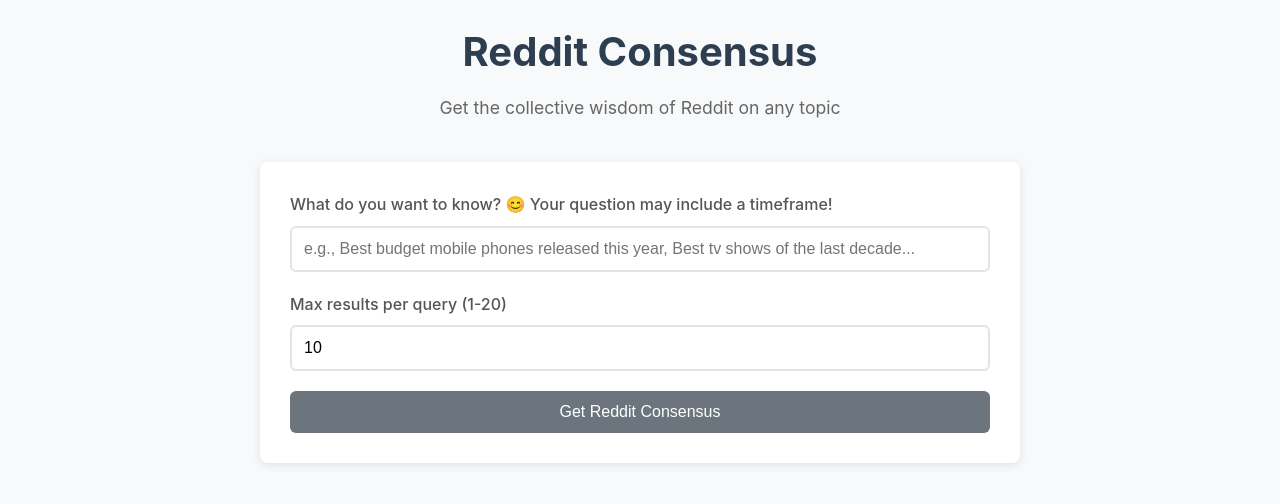
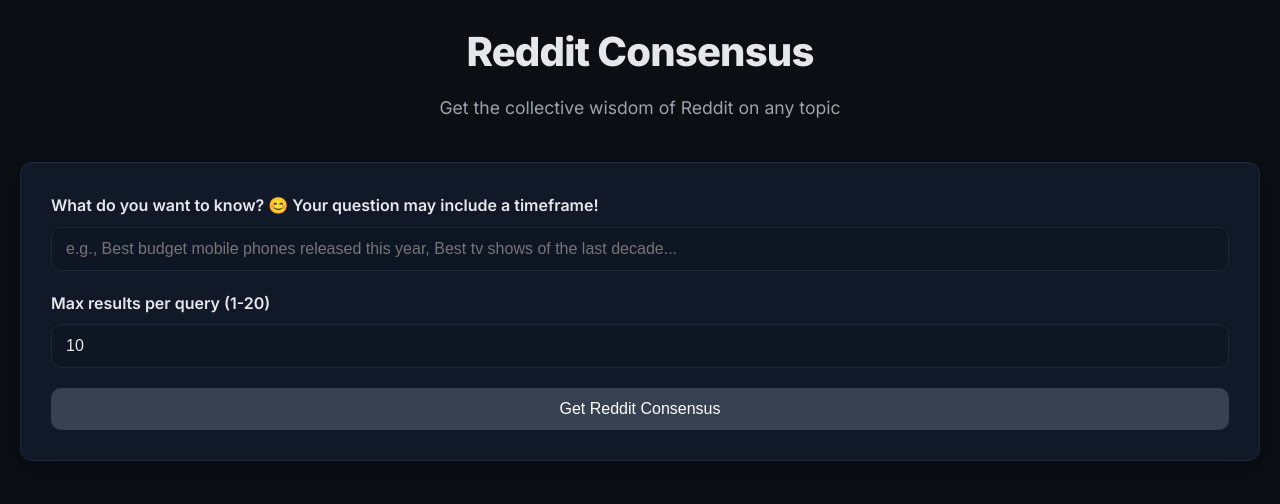
Before and after one commit to adityakamath1997/RedditConsensus, a React (Create React App) app in the folder frontend/: page / in a window 1280 px wide. Shown: the top 504 px of the page. Built offline with nearby package versions, Linux system fonts and the light colour scheme; the HTML template or start-up script is replaced by a standard one.

Commit message:
Frontend changes

```diff
--- a/frontend/package.json
+++ b/frontend/package.json
@@ -5,7 +5,9 @@
   "dependencies": {
     "react": "^18.2.0",
     "react-dom": "^18.2.0",
-    "axios": "^1.6.0"
+    "axios": "^1.6.0",
+    "react-markdown": "^9.0.1",
+    "remark-gfm": "^4.0.0"
   },
   "scripts": {
     "start": "react-scripts start",
--- a/frontend/src/index.css
+++ b/frontend/src/index.css
@@ -1,18 +1,33 @@
+@import url('https://fonts.googleapis.com/css2?family=Inter:wght@400;600;800&display=swap');
+
 * {
   margin: 0;
   padding: 0;
   box-sizing: border-box;
 }
 
+:root {
+  --bg: #0b0f14;
+  --panel: #111827;
+  --panel-soft: #0f1623;
+  --text: #e5e7eb;
+  --text-dim: #9ca3af;
+  --border: #1f2937;
+  --accent: #7c3aed;
+  --accent-2: #06b6d4;
+  --success: #10b981;
+  --danger: #ef4444;
+}
+
 body {
-  font-family: -apple-system, BlinkMacSystemFont, 'Segoe UI', 'Roboto', sans-serif;
+  font-family: 'Inter', -apple-system, BlinkMacSystemFont, 'Segoe UI', 'Roboto', sans-serif;
   line-height: 1.6;
-  color: #333;
-  background-color: #f8f9fa;
+  color: var(--text);
+  background-color: var(--bg);
 }
 
 .container {
-  max-width: 800px;
+  max-width: 1440px;
   margin: 0 auto;
   padding: 20px;
 }
@@ -23,22 +38,24 @@
 }
 
 .header h1 {
-  color: #2c3e50;
+  color: var(--text);
   font-size: 2.5rem;
   margin-bottom: 10px;
+  letter-spacing: -0.02em;
 }
 
 .header p {
-  color: #666;
+  color: var(--text-dim);
   font-size: 1.1rem;
 }
 
 .search-form {
-  background: white;
+  background: var(--panel);
   padding: 30px;
-  border-radius: 8px;
-  box-shadow: 0 2px 10px rgba(0,0,0,0.1);
+  border-radius: 12px;
+  box-shadow: 0 10px 30px rgba(0,0,0,0.35), inset 0 1px 0 rgba(255,255,255,0.02);
   margin-bottom: 30px;
+  border: 1px solid var(--border);
 }
 
 .form-group {
@@ -48,79 +65,96 @@
 .form-group label {
   display: block;
   margin-bottom: 8px;
-  font-weight: 500;
-  color: #555;
+  font-weight: 600;
+  color: var(--text);
 }
 
 .form-group input,
 .form-group select {
   width: 100%;
-  padding: 12px;
-  border: 2px solid #e1e5e9;
-  border-radius: 6px;
+  padding: 12px 14px;
+  border: 1px solid var(--border);
+  background: var(--panel-soft);
+  color: var(--text);
+  border-radius: 10px;
   font-size: 16px;
-  transition: border-color 0.3s ease;
+  transition: border-color 0.2s ease, box-shadow 0.2s ease;
 }
 
 .form-group input:focus,
 .form-group select:focus {
   outline: none;
-  border-color: #007bff;
+  border-color: var(--accent);
+  box-shadow: 0 0 0 3px rgba(124,58,237,0.25);
 }
 
 .submit-btn {
-  background: #007bff;
+  background: linear-gradient(135deg, var(--accent), var(--accent-2));
   color: white;
   padding: 12px 30px;
   border: none;
-  border-radius: 6px;
+  border-radius: 10px;
   font-size: 16px;
   cursor: pointer;
-  transition: background-color 0.3s ease;
+  transition: transform 0.08s ease, filter 0.2s ease;
   width: 100%;
 }
 
 .submit-btn:hover:not(:disabled) {
-  background: #0056b3;
+  filter: brightness(1.1);
 }
 
 .submit-btn:disabled {
-  background: #6c757d;
+  background: #374151;
   cursor: not-allowed;
 }
 
 .loading {
   text-align: center;
   padding: 40px;
-  color: #666;
+  color: var(--text-dim);
 }
 
 .results {
-  background: white;
+  background: var(--panel);
   padding: 30px;
-  border-radius: 8px;
-  box-shadow: 0 2px 10px rgba(0,0,0,0.1);
+  border-radius: 12px;
+  box-shadow: 0 10px 30px rgba(0,0,0,0.35), inset 0 1px 0 rgba(255,255,255,0.02);
+  border: 1px solid var(--border);
 }
 
 .results h2 {
-  color: #2c3e50;
+  color: var(--text);
   margin-bottom: 20px;
-  border-bottom: 2px solid #e1e5e9;
+  border-bottom: 1px solid var(--border);
   padding-bottom: 10px;
 }
 
 .consensus {
-  background: #f8f9fa;
+  background: var(--panel-soft);
   padding: 20px;
-  border-radius: 6px;
+  border-radius: 10px;
   margin-bottom: 25px;
-  border-left: 4px solid #007bff;
+  border-left: 4px solid var(--accent);
 }
 
 .consensus-text {
   font-size: 1.1rem;
   line-height: 1.7;
   white-space: pre-line;
+  word-break: break-word;
+  overflow-wrap: anywhere;
+}
+
+.consensus-text ul,
+.consensus-text ol {
+  list-style-position: inside;
+  margin-left: 0;
+  padding-left: 0;
+}
+
+.consensus-text p {
+  margin: 0.5em 0;
 }
 
 .additional-info {
@@ -131,13 +165,13 @@
 }
 
 .info-section {
-  background: #f8f9fa;
+  background: var(--panel-soft);
   padding: 15px;
-  border-radius: 6px;
+  border-radius: 10px;
 }
 
 .info-section h4 {
-  color: #2c3e50;
+  color: var(--text);
   margin-bottom: 10px;
 }
 
@@ -153,7 +187,7 @@
 
 .info-section li:before {
   content: "•";
-  color: #007bff;
+  color: var(--accent);
   position: absolute;
   left: 0;
 }
@@ -163,17 +197,17 @@
   justify-content: space-between;
   margin-top: 20px;
   padding-top: 15px;
-  border-top: 1px solid #e1e5e9;
+  border-top: 1px solid var(--border);
   font-size: 0.9rem;
-  color: #666;
+  color: var(--text-dim);
 }
 
 .error {
-  background: #f8d7da;
-  color: #721c24;
+  background: rgba(239,68,68,0.12);
+  color: #fecaca;
   padding: 15px;
-  border-radius: 6px;
-  border-left: 4px solid #dc3545;
+  border-radius: 10px;
+  border-left: 4px solid var(--danger);
   margin: 20px 0;
 }
 
@@ -198,7 +232,7 @@
 .reddit-sources {
   margin-top: 25px;
   padding-top: 20px;
-    border-top: 1px solid #e1e5e9;
+  border-top: 1px solid var(--border);
 }
 
 .url-list {
@@ -208,17 +242,38 @@
 }
 
 .reddit-link {
-    color: #007bff;
+  color: #93c5fd;
   text-decoration: none;
   padding: 8px 12px;
-    background: #f8f9fa;
-    border-radius: 4px;
+  background: var(--panel-soft);
+  border-radius: 8px;
   border-left: 3px solid #ff4500;
   font-size: 0.9rem;
-    transition: background-color 0.2s;
+  transition: background-color 0.2s, color 0.2s;
 }
 
 .reddit-link:hover {
-    background: #e9ecef;
+  background: #0b1220;
+  color: #bfdbfe;
   text-decoration: underline;
 }
+
+.histograms {
+  margin-top: 24px;
+}
+
+.charts {
+  display: grid;
+  grid-template-columns: 1fr 1fr;
+  gap: 20px;
+}
+
+.chart img {
+  width: 100%;
+  height: auto;
+}
+
+.chart h4 {
+  color: var(--text-dim);
+  margin: 6px 0 10px;
+}
```
Also changed, not shown: frontend/src/components/SearchResults.js (+52 -4 lines), 2 other files (tests, documents, lock files or other folders). Lines whose indentation alone changed are shown as unchanged.
